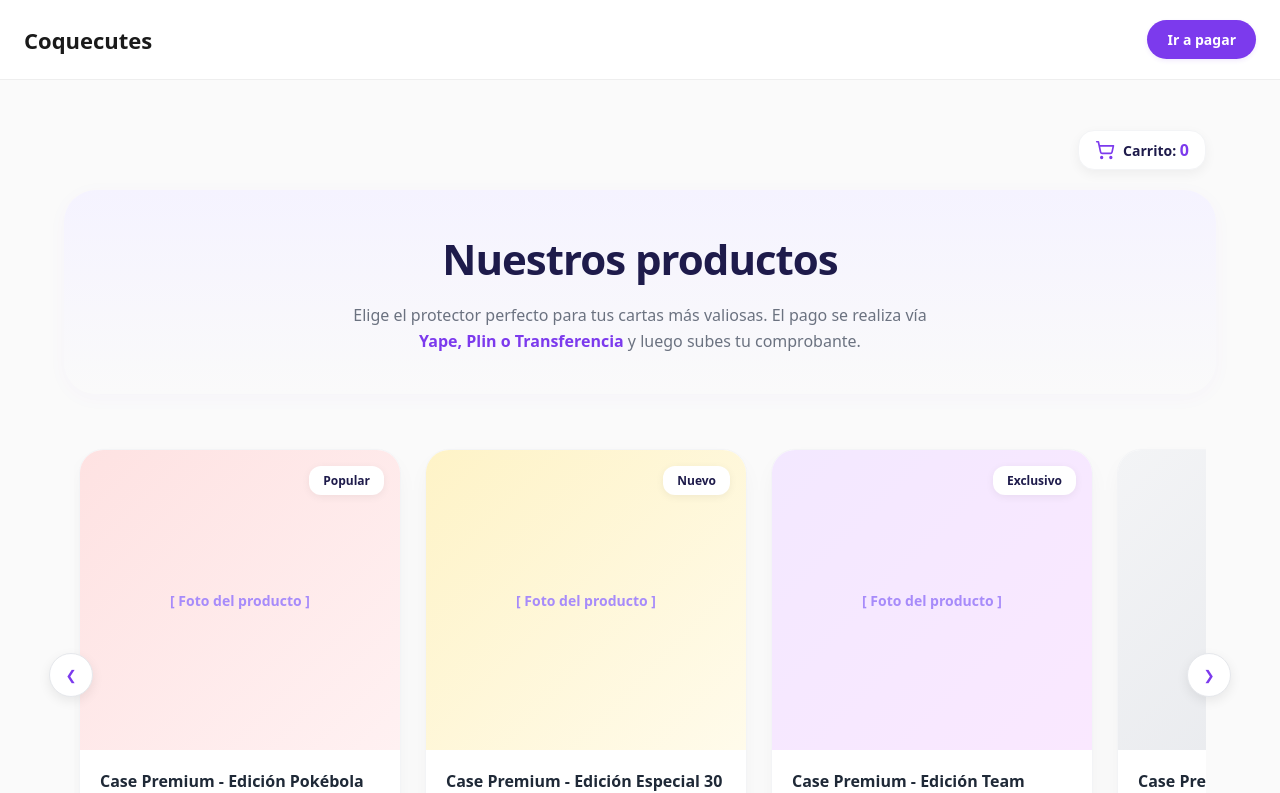
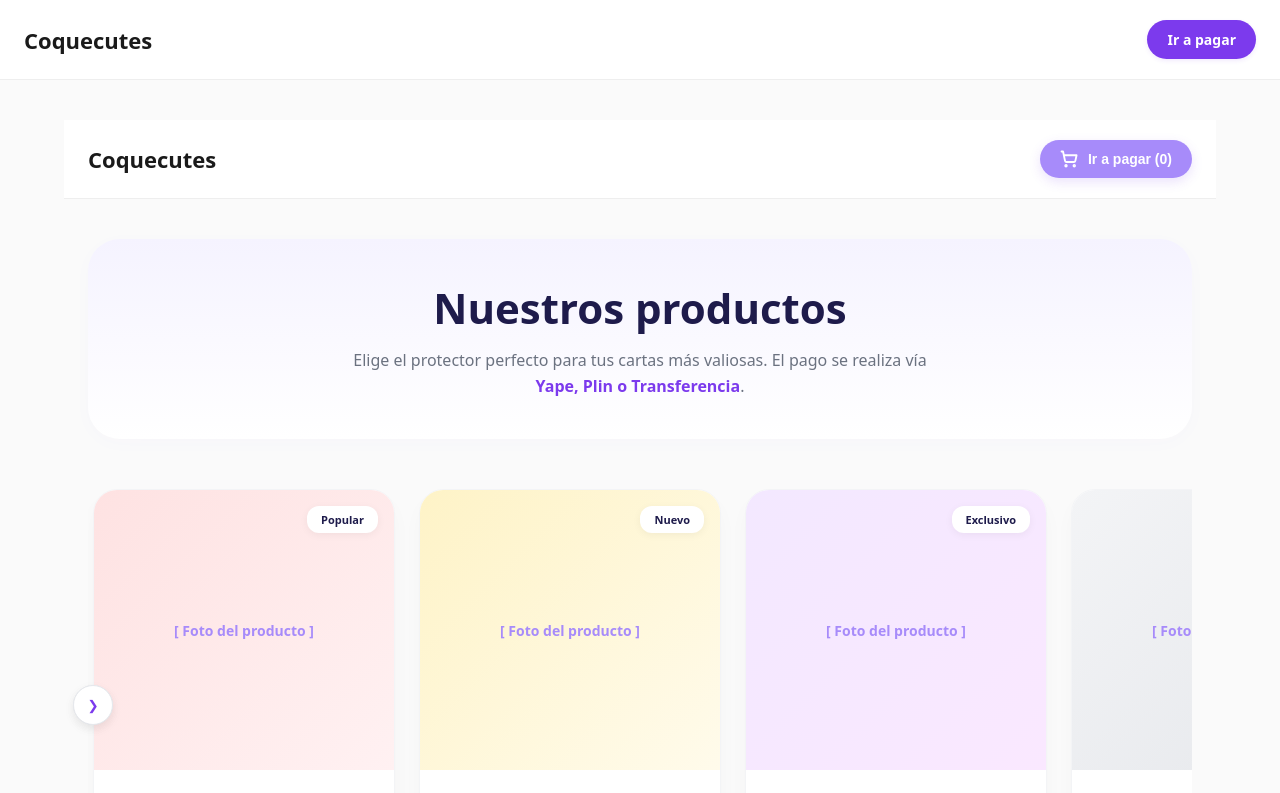
Before and after one commit to CJNunezV/coquecutes, a Next.js app: page / in a window 1280 px wide. Shown: the top 793 px of the page. Built offline with nearby package versions, Linux system fonts and the light colour scheme.

Commit message:
mejora carrito

```diff
--- a/app/page.js
+++ b/app/page.js
@@ -1,284 +1,244 @@
 "use client";
 import React, { useState, useRef } from "react";
 
-export default function ProductsPage() {
-  // 1. Estado para contar los productos agregados al carrito
-  const [cartCount, setCartCount] = useState(0);
+export default function CoquecutesShop() {
+  // 1. Estado del carrito: guarda los objetos añadidos con su cantidad
+  const [cart, setCart] = useState([]);
 
-  // Referencia para controlar el scroll del carrusel de forma nativa y fluida
+  // Referencia para controlar el scroll horizontal del carrusel
   const carouselRef = useRef(null);
 
-  // 5 Modelos de productos basados en tus diseños y Pokéballs
+  // Catálogo completo de tus 5 espectaculares modelos
   const products = [
-    {
-      id: 1,
-      name: "Case Premium - Edición Pokébola Clásica",
-      price: "PEN 49.90",
-      tag: "Popular",
-      bgGradient: "linear-gradient(135deg, #fee2e2 0%, #fff1f2 100%)"
-    },
-    {
-      id: 2,
-      name: "Case Premium - Edición Especial 30 Aniversario Oro",
-      price: "PEN 59.90",
-      tag: "Nuevo",
-      bgGradient: "linear-gradient(135deg, #fef3c7 0%, #fffbeb 100%)"
-    },
-    {
-      id: 3,
-      name: "Case Premium - Edición Team Rocket / Premier Ball",
-      price: "PEN 39.90",
-      tag: "Exclusivo",
-      bgGradient: "linear-gradient(135deg, #f3e8ff 0%, #fae8ff 100%)"
-    },
-    {
-      id: 4,
-      name: "Case Premium - Edición Ultra Ball (Negro/Amarillo)",
-      price: "PEN 49.90",
-      tag: "Top Ventas",
-      bgGradient: "linear-gradient(135deg, #f3f4f6 0%, #e5e7eb 100%)"
-    },
-    {
-      id: 5,
-      name: "Case Premium - Edición Master Ball Pro",
-      price: "PEN 54.90",
-      tag: "Limitado",
-      bgGradient: "linear-gradient(135deg, #e0e7ff 0%, #e0f2fe 100%)"
-    }
+    { id: 1, name: "Case Premium - Edición Pokébola Clásica", price: 49.90, tag: "Popular", bgGradient: "linear-gradient(135deg, #fee2e2 0%, #fff1f2 100%)" },
+    { id: 2, name: "Case Premium - Edición Especial 30 Aniversario Oro", price: 59.90, tag: "Nuevo", bgGradient: "linear-gradient(135deg, #fef3c7 0%, #fffbeb 100%)" },
+    { id: 3, name: "Case Premium - Edición Team Rocket / Premier Ball", price: 39.90, tag: "Exclusivo", bgGradient: "linear-gradient(135deg, #f3e8ff 0%, #fae8ff 100%)" },
+    { id: 4, name: "Case Premium - Edición Ultra Ball (Negro/Amarillo)", price: 49.90, tag: "Top Ventas", bgGradient: "linear-gradient(135deg, #f3f4f6 0%, #e5e7eb 100%)" },
+    { id: 5, name: "Case Premium - Edición Master Ball Pro", price: 54.90, tag: "Limitado", bgGradient: "linear-gradient(135deg, #e0e7ff 0%, #e0f2fe 100%)" }
   ];
 
-  // Función para simular agregar al carrito
-  const handleAddToCart = () => {
-    setCartCount(prev => prev + 1);
+  // Agregar producto al carrito o incrementar si ya existe
+  const addToCart = (product) => {
+    setCart((prevCart) => {
+      const existing = prevCart.find(item => item.id === product.id);
+      if (existing) {
+        return prevCart.map(item => item.id === product.id ? { ...item, quantity: item.quantity + 1 } : item);
+      }
+      return [...prevCart, { ...product, quantity: 1 }];
+    });
   };
 
-  // Funciones para deslizar el carrusel a la izquierda o derecha
+  // Quitar o reducir cantidad
+  const removeFromCart = (id) => {
+    setCart((prevCart) => {
+      const existing = prevCart.find(item => item.id === id);
+      if (existing.quantity === 1) {
+        return prevCart.filter(item => item.id !== id);
+      }
+      return prevCart.map(item => item.id === id ? { ...item, quantity: item.quantity - 1 } : item);
+    });
+  };
+
+  // Calcular totales
+  const totalItems = cart.reduce((acc, item) => acc + item.quantity, 0);
+  const totalPrice = cart.reduce((acc, item) => acc + (item.price * item.quantity), 0);
+
   const scroll = (direction) => {
     if (carouselRef.current) {
-      const { scrollLeft, clientWidth } = carouselRef.current;
-      // Desplaza aproximadamente el ancho de una tarjeta + el gap
-      const scrollTo = direction === "left" ? scrollLeft - 360 : scrollLeft + 360;
+      const { scrollLeft } = carouselRef.current;
+      const scrollTo = direction === "left" ? scrollLeft - 340 : scrollLeft + 340;
       carouselRef.current.scrollTo({ left: scrollTo, behavior: "smooth" });
     }
   };
 
+  // Función para mover la pantalla suavemente hacia el formulario de pago
+  const scrollToCheckout = () => {
+    document.getElementById("checkout-section")?.scrollIntoView({ behavior: "smooth" });
+  };
+
   return (
-    <div style={{ width: "100%", padding: "10px 0" }}>
+    <div style={{ width: "100%", background: "#fafafa", minHeight: "100vh" }}>
 
-      {/* 2. Sección del Header Flotante del Carrito (Simulado internamente para interactuar) */}
-      <div style={{
-        display: "flex",
-        justifyContent: "flex-end",
-        marginBottom: "20px",
-        padding: "0 10px"
-      }}>
-        <div style={{
+      {/* HEADER INTEGRADO (Reemplaza visualmente el layout estático para que funcione el estado) */}
+      <header style={{
+        padding: "20px 24px",
+        borderBottom: "1px solid #eee",
         display: "flex",
         alignItems: "center",
-          gap: "8px",
+        justifyContent: "space-between",
         backgroundColor: "#ffffff",
-          padding: "8px 16px",
-          borderRadius: "16px",
-          boxShadow: "0 4px 12px rgba(0,0,0,0.05)",
-          border: "1px solid #f3f4f6"
+        position: "sticky",
+        top: 0,
+        zIndex: 100
       }}>
-          {/* Icono de Carrito SVG Minimalista */}
-          <svg xmlns="http://www.w3.org/2000/svg" width="20" height="20" viewBox="0 0 24 24" fill="none" stroke="#7c3aed" strokeWidth="2" strokeLinecap="round" strokeLinejoin="round">
-            <circle cx="8" cy="21" r="1"/>
-            <circle cx="19" cy="21" r="1"/>
+        <span style={{ fontSize: "22px", fontWeight: "bold", color: "#1a1a1a" }}>Coquecutes</span>
+
+        {/* Botón dinámico "Ir a pagar" con el Carrito a la izquierda */}
+        <button
+          onClick={scrollToCheckout}
+          disabled={totalItems === 0}
+          style={{
+            backgroundColor: totalItems > 0 ? "#7c3aed" : "#a78bfa",
+            color: "#ffffff",
+            padding: "10px 20px",
+            borderRadius: "20px",
+            fontWeight: "600",
+            border: "none",
+            fontSize: "14px",
+            display: "flex",
+            alignItems: "center",
+            gap: "10px",
+            cursor: totalItems > 0 ? "pointer" : "not-allowed",
+            boxShadow: "0 4px 12px rgba(124, 58, 237, 0.15)",
+            transition: "background 0.2s"
+          }}
+        >
+          {/* Icono de Carrito Blanco */}
+          <svg xmlns="http://www.w3.org/2000/svg" width="18" height="18" viewBox="0 0 24 24" fill="none" stroke="currentColor" strokeWidth="2.5" strokeLinecap="round" strokeLinejoin="round">
+            <circle cx="8" cy="21" r="1"/><circle cx="19" cy="21" r="1"/>
             <path d="M2.05 2.05h2l2.66 12.42a2 2 0 0 0 2 1.58h9.78a2 2 0 0 0 1.95-1.57l1.65-7.43H5.12"/>
           </svg>
-          <span style={{ fontWeight: "700", color: "#1e1b4b", fontSize: "14px" }}>
-            Carrito: <span style={{ color: "#7c3aed", fontSize: "16px" }}>{cartCount}</span>
-          </span>
-        </div>
-      </div>
+          <span>Ir a pagar ({totalItems})</span>
+        </button>
+      </header>
 
-      {/* Sección Hero / Presentación Corta */}
+      {/* CONTENIDO PRINCIPAL */}
+      <main style={{ maxWidth: "1200px", margin: "0 auto", padding: "40px 24px" }}>
+
+        {/* HERO */}
         <div style={{
           textAlign: "center",
           marginBottom: "40px",
           padding: "40px 20px",
-        background: "linear-gradient(180deg, #f5f3ff 0%, #fafafa 100%)",
+          background: "linear-gradient(180deg, #f5f3ff 0%, #ffffff 100%)",
           borderRadius: "32px",
-        boxShadow: "0 4px 20px rgba(124, 58, 237, 0.03)"
+          boxShadow: "0 4px 20px rgba(124, 58, 237, 0.02)"
         }}>
-        <h1 style={{
-          fontSize: "42px",
-          fontWeight: "800",
-          letterSpacing: "-1px",
-          color: "#1e1b4b",
-          margin: "0 0 16px 0"
-        }}>
-          Nuestros productos
-        </h1>
-        <p style={{
-          fontSize: "16px",
-          color: "#6b7280",
-          maxWidth: "600px",
-          margin: "0 auto",
-          lineHeight: "1.6"
-        }}>
-          Elige el protector perfecto para tus cartas más valiosas. El pago se realiza vía
-          <strong style={{ color: "#7c3aed" }}> Yape, Plin o Transferencia </strong> y luego subes tu comprobante.
+          <h1 style={{ fontSize: "42px", fontWeight: "800", color: "#1e1b4b", margin: "0 0 12px 0" }}>Nuestros productos</h1>
+          <p style={{ fontSize: "16px", color: "#6b7280", maxWidth: "600px", margin: "0 auto", lineHeight: "1.6" }}>
+            Elige el protector perfecto para tus cartas más valiosas. El pago se realiza vía <strong style={{ color: "#7c3aed" }}>Yape, Plin o Transferencia</strong>.
           </p>
         </div>
 
-      {/* 1. Contenedor del Carrusel con Controles de Flechas */}
-      <div style={{ position: "relative", padding: "0 10px" }}>
+        {/* CARRUSEL DE PRODUCTOS */}
+        <div style={{ position: "relative", marginBottom: "60px" }}>
+          <button onClick={() => scroll("left")} style={arrowButtonStyle}>❮</button>
 
-        {/* Botón Izquierda */}
-        <button
-          onClick={() => scroll("left")}
-          style={{
-            position: "absolute",
-            left: "-15px",
-            top: "50%",
-            transform: "translateY(-50%)",
-            zIndex: 10,
-            backgroundColor: "#ffffff",
-            border: "1px solid #e5e7eb",
-            borderRadius: "50%",
-            width: "44px",
-            height: "44px",
-            display: "flex",
-            alignItems: "center",
-            justifyContent: "center",
-            cursor: "pointer",
-            boxShadow: "0 4px 12px rgba(0,0,0,0.08)",
-            color: "#7c3aed"
-          }}
-        >
-          ❮
-        </button>
-
-        {/* Cuerpo del Carrusel Scrollable */}
-        <div
-          ref={carouselRef}
-          style={{
-            display: "flex",
-            gap: "24px",
-            overflowX: "auto",
-            scrollBehavior: "smooth",
-            padding: "15px 5px 25px 5px",
-            scrollbarWidth: "none", // Oculta barra en Firefox
-            WebkitOverflowScrolling: "touch"
-          }}
-          className="no-scrollbar"
-        >
+          <div ref={carouselRef} style={{ display: "flex", gap: "24px", overflowX: "auto", scrollBehavior: "smooth", padding: "10px 5px 20px 5px", scrollbarWidth: "none" }}>
             {products.map((product) => (
-            <div key={product.id} style={{
-              backgroundColor: "#ffffff",
-              borderRadius: "24px",
-              overflow: "hidden",
-              boxShadow: "0 10px 25px -5px rgba(0, 0, 0, 0.05)",
-              border: "1px solid #f3f4f6",
-              display: "flex",
-              flexDirection: "column",
-              minWidth: "320px", // Mantiene el tamaño fijo de las tarjetas en el scroll horizontal
-              width: "320px"
-            }}>
-
-              {/* Contenedor Foto */}
-              <div style={{
-                background: product.bgGradient,
-                height: "300px",
-                display: "flex",
-                alignItems: "center",
-                justifyContent: "center",
-                position: "relative"
-              }}>
-                <span style={{
-                  position: "absolute",
-                  top: "16px",
-                  right: "16px",
-                  backgroundColor: "#ffffff",
-                  color: "#1e1b4b",
-                  padding: "6px 14px",
-                  borderRadius: "12px",
-                  fontSize: "12px",
-                  fontWeight: "700",
-                  boxShadow: "0 2px 8px rgba(0,0,0,0.06)"
-                }}>
-                  {product.tag}
-                </span>
-                <span style={{ color: "#a78bfa", fontSize: "14px", fontWeight: "600" }}>
-                  [ Foto del producto ]
-                </span>
+              <div key={product.id} style={cardStyle}>
+                <div style={{ background: product.bgGradient, height: "280px", display: "flex", alignItems: "center", justifyBox: "center", position: "relative", justifyContent:"center" }}>
+                  <span style={tagStyle}>{product.tag}</span>
+                  <span style={{ color: "#a78bfa", fontSize: "14px", fontWeight: "600" }}>[ Foto del producto ]</span>
                 </div>
-
-              {/* Info y Botón */}
                 <div style={{ padding: "20px", display: "flex", flexDirection: "column", flexGrow: 1 }}>
-                <h3 style={{
-                  fontSize: "16px",
-                  fontWeight: "700",
-                  color: "#1f2937",
-                  margin: "0 0 12px 0",
-                  minHeight: "44px"
-                }}>
-                  {product.name}
-                </h3>
-
-                <div style={{
-                  display: "flex",
-                  alignItems: "center",
-                  justifyContent: "space-between",
-                  marginTop: "auto",
-                  paddingTop: "12px",
-                  borderTop: "1px solid #f3f4f6"
-                }}>
-                  <span style={{ fontSize: "18px", fontWeight: "800", color: "#7c3aed" }}>
-                    {product.price}
-                  </span>
-
-                  <button
-                    onClick={handleAddToCart}
-                    style={{
-                      backgroundColor: "#f5f3ff",
-                      color: "#7c3aed",
-                      border: "none",
-                      padding: "8px 16px",
-                      borderRadius: "12px",
-                      fontWeight: "700",
-                      fontSize: "13px",
-                      cursor: "pointer"
-                    }}
-                  >
-                    Agregar
-                  </button>
+                  <h3 style={{ fontSize: "16px", fontWeight: "700", color: "#1f2937", margin: "0 0 12px 0", minHeight: "44px" }}>{product.name}</h3>
+                  <div style={{ display: "flex", alignItems: "center", justifyContent: "space-between", marginTop: "auto", paddingTop: "12px", borderTop: "1px solid #f3f4f6" }}>
+                    <span style={{ fontSize: "18px", fontWeight: "800", color: "#7c3aed" }}>PEN {product.price.toFixed(2)}</span>
+                    <button onClick={() => addToCart(product)} style={addButtonStyle}>Agregar</button>
                   </div>
                 </div>
-
               </div>
             ))}
           </div>
 
-        {/* Botón Derecha */}
-        <button
-          onClick={() => scroll("right")}
-          style={{
-            position: "absolute",
-            right: "-15px",
-            top: "50%",
-            transform: "translateY(-50%)",
-            zIndex: 10,
-            backgroundColor: "#ffffff",
-            border: "1px solid #e5e7eb",
-            borderRadius: "50%",
-            width: "44px",
-            height: "44px",
-            display: "flex",
-            alignItems: "center",
-            justifyContent: "center",
+          <button onClick={() => scroll("right")} style={{ ...arrowButtonStyle, right: "-15px" }}>❯</button>
+        </div>
+
+        {/* SECCIÓN DETALLE DE COMPRA Y FORMULARIO (CHECKOUT MEJORADO) */}
+        {cart.length > 0 && (
+          <div id="checkout-section" style={{
+            background: "#ffffff",
+            borderRadius: "32px",
+            padding: "32px",
+            boxShadow: "0 10px 30px rgba(0,0,0,0.04)",
+            border: "1px solid #f1f5f9",
+            animation: "fadeIn 0.3s ease-in-out"
+          }}>
+            <h2 style={{ fontSize: "28px", fontWeight: "800", color: "#1e1b4b", marginBottom: "24px" }}>Finalizar compra</h2>
+
+            {/* INSTRUCCIONES DE PAGO CUTE */}
+            <div style={{ backgroundColor: "#f5f3ff", padding: "20px", borderRadius: "20px", marginBottom: "32px", border: "1px dashed #c084fc" }}>
+              <h4 style={{ margin: "0 0 8px 0", color: "#6b21a8", fontWeight: "700" }}>Datos para el pago</h4>
+              <p style={{ margin: "4px 0", color: "#4c1d95", fontSize: "14px" }}><strong>Yape / Plin:</strong> 999 999 999 (Nombre Apellido)</p>
+              <p style={{ margin: "4px 0", color: "#4c1d95", fontSize: "14px" }}><strong>Transferencia BCP:</strong> 000-000000000-0-00</p>
+            </div>
+
+            <div style={{ display: "grid", gridTemplateColumns: "repeat(auto-fit, minmax(320px, 1fr))", gap: "40px" }}>
+
+              {/* LISTA REAL DE OBJETOS SELECCIONADOS */}
+              <div>
+                <h3 style={{ fontSize: "18px", fontWeight: "700", color: "#1f2937", marginBottom: "16px" }}>Tus Productos Seleccionados</h3>
+                <div style={{ display: "flex", flexDirection: "column", gap: "16px" }}>
+                  {cart.map((item) => (
+                    <div key={item.id} style={{ display: "flex", alignItems: "center", justifyContent: "space-between", padding: "12px 16px", backgroundColor: "#fafafa", borderRadius: "16px", border: "1px solid #f3f4f6" }}>
+                      <div>
+                        <p style={{ margin: "0", fontWeight: "700", color: "#374151", fontSize: "14px" }}>{item.name}</p>
+                        <p style={{ margin: "4px 0 0 0", color: "#7c3aed", fontSize: "13px", fontWeight: "600" }}>PEN {item.price.toFixed(2)} x {item.quantity}</p>
+                      </div>
+                      <div style={{ display: "flex", alignItems: "center", gap: "10px" }}>
+                        <button onClick={() => removeFromCart(item.id)} style={quantityButtonStyle}>-</button>
+                        <span style={{ fontWeight: "700", fontSize: "14px" }}>{item.quantity}</span>
+                        <button onClick={() => addToCart(item)} style={quantityButtonStyle}>+</button>
+                      </div>
+                    </div>
+                  ))}
+                </div>
+
+                <div style={{ marginTop: "24px", paddingTop: "16px", borderTop: "2px solid #f3f4f6", display: "flex", justifyContent: "space-between", alignItems: "center" }}>
+                  <span style={{ fontSize: "18px", fontWeight: "700", color: "#374151" }}>Total a pagar:</span>
+                  <span style={{ fontSize: "24px", fontWeight: "900", color: "#7c3aed" }}>PEN {totalPrice.toFixed(2)}</span>
+                </div>
+              </div>
+
+              {/* FORMULARIO DE RECOLECCIÓN DE DATOS */}
+              <div style={{ display: "flex", flexDirection: "column", gap: "20px" }}>
+                <h3 style={{ fontSize: "18px", fontWeight: "700", color: "#1f2937", marginBottom: "4px" }}>Datos de Envío</h3>
+
+                <div>
+                  <label style={labelStyle}>Nombre completo</label>
+                  <input type="text" placeholder="Ej. Juan Pérez" style={inputStyle} />
+                </div>
+
+                <div>
+                  <label style={labelStyle}>WhatsApp</label>
+                  <input type="tel" placeholder="Ej. 987654321" style={inputStyle} />
+                </div>
+
+                <div>
+                  <label style={labelStyle}>Subir comprobante de pago</label>
+                  <input type="file" style={{ ...inputStyle, padding: "10px" }} />
+                </div>
+
+                <button style={{
+                  backgroundColor: "#7c3aed",
+                  color: "#fff",
+                  border: "none",
+                  padding: "14px",
+                  borderRadius: "16px",
+                  fontWeight: "700",
+                  fontSize: "16px",
                   cursor: "pointer",
-            boxShadow: "0 4px 12px rgba(0,0,0,0.08)",
-            color: "#7c3aed"
-          }}
-        >
-          ❯
+                  marginTop: "10px",
+                  boxShadow: "0 4px 12px rgba(124, 58, 237, 0.2)"
+                }}>
+                  Confirmar mi pedido por WhatsApp
                 </button>
               </div>
 
             </div>
+          </div>
+        )}
+      </main>
+    </div>
   );
 }
+
+// ESTILOS EN OBJETOS (Para no depender de librerías extras)
+const cardStyle = { backgroundColor: "#ffffff", borderRadius: "24px", overflow: "hidden", boxShadow: "0 10px 25px -5px rgba(0, 0, 0, 0.04)", border: "1px solid #f3f4f6", display: "flex", flexDirection: "column", minWidth: "300px", width: "300px" };
+const tagStyle = { position: "absolute", top: "16px", right: "16px", backgroundColor: "#ffffff", color: "#1e1b4b", padding: "6px 14px", borderRadius: "12px", fontSize: "11px", fontWeight: "700", boxShadow: "0 2px 8px rgba(0,0,0,0.05)" };
+const addButtonStyle = { backgroundColor: "#f5f3ff", color: "#7c3aed", border: "none", padding: "8px 16px", borderRadius: "12px", fontWeight: "700", fontSize: "13px", cursor: "pointer" };
+const quantityButtonStyle = { backgroundColor: "#e9d5ff", color: "#6b21a8", border: "none", width: "28px", height: "28px", borderRadius: "8px", fontWeight: "700", cursor: "pointer", display: "flex", alignItems: "center", justifyContent: "center" };
+const arrowButtonStyle = { position: "absolute", left: "-15px", top: "50%", transform: "translateY(-50%)", zIndex: 10, backgroundColor: "#ffffff", border: "1px solid #e5e7eb", borderRadius: "50%", width: "40px", height: "40px", display: "flex", alignItems: "center", justifyContent: "center", cursor: "pointer", boxShadow: "0 4px 12px rgba(0,0,0,0.05)", color: "#7c3aed" };
+const labelStyle = { display: "block", fontSize: "14px", fontWeight: "600", color: "#4b5563", marginBottom: "6px" };
+const inputStyle = { width: "100%", padding: "12px 16px", borderRadius: "12px", border: "1px solid #d1d5db", fontSize: "14px", boxSizing: "border-box", outline: "none", background: "#fff" };
```
Lines whose indentation alone changed are shown as unchanged.
